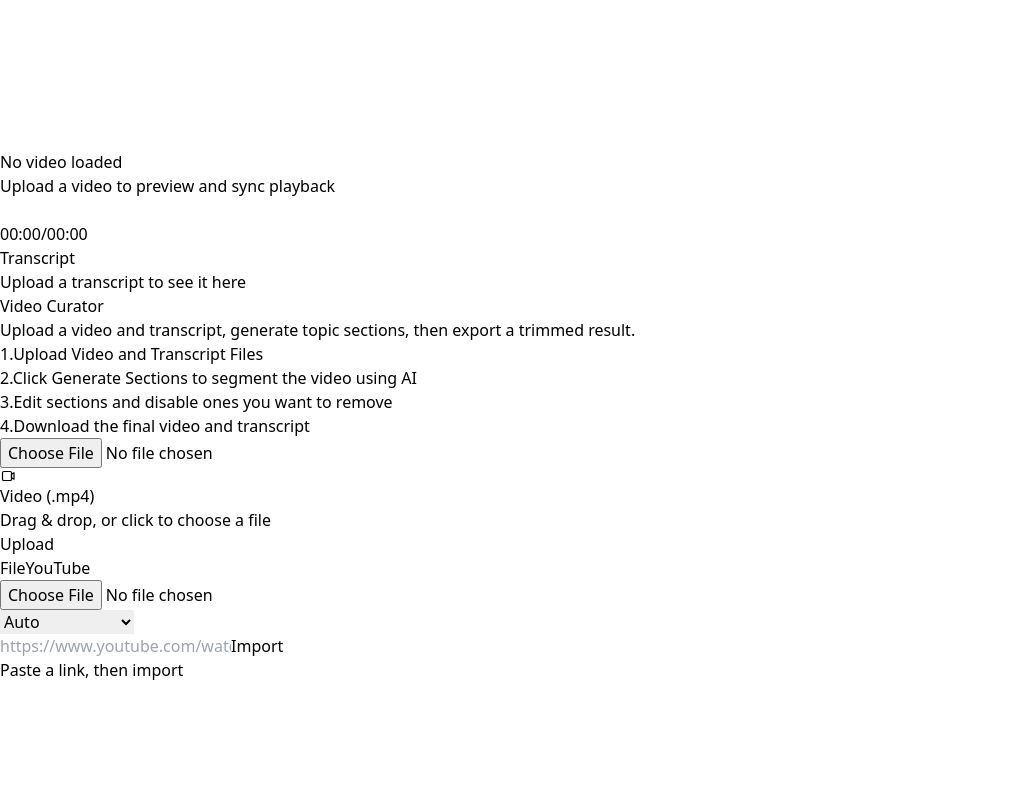
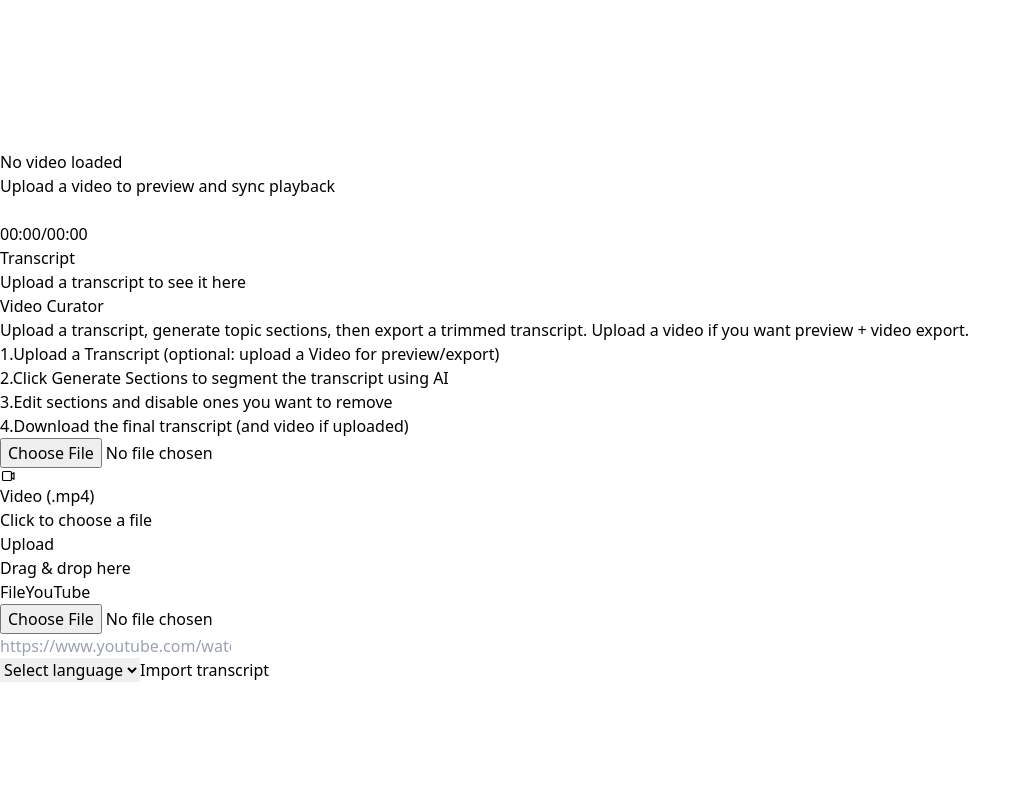
Before and after one commit to tauonlinecourses/AIVideoTools, a React (Vite) app in the folder video-curator/: page / in a window 1280 px wide. Both pictures are taken after a click on the tab "YouTube". Shown: the top 800 px of the page, without its empty margins (0-1031 px from the left). Built offline with nearby package versions, Linux system fonts and the light colour scheme.

Commit message:
feat: working on transcript without video file

```diff
--- a/video-curator/src/components/RightPanel.tsx
+++ b/video-curator/src/components/RightPanel.tsx
@@ -32,9 +32,9 @@ export function RightPanel({ onSeek }: RightPanelProps) {
 
   const state = useMemo(() => {
     if (sectionsCount > 0) return 'C'
-    if (videoFile && srtItemsCount > 0) return 'B'
+    if (srtItemsCount > 0) return 'B'
     return 'A'
-  }, [sectionsCount, videoFile, srtItemsCount])
+  }, [sectionsCount, srtItemsCount])
 
   const canGenerate = state === 'B' && !isGenerating
 
@@ -47,18 +47,18 @@ export function RightPanel({ onSeek }: RightPanelProps) {
               Video Curator
             </div>
             <div className="mt-1 text-sm text-gray-600">
-              Upload a video and transcript, generate topic sections, then export a trimmed result.
+              Upload a transcript, generate topic sections, then export a trimmed transcript. Upload a video if you want preview + video export.
             </div>
           </div>
 
           <ol className="mt-6 space-y-2 text-sm text-gray-800">
             <li className="flex gap-2">
               <span className="w-5 shrink-0 text-gray-500">1.</span>
-              <span>Upload Video and Transcript Files</span>
+              <span>Upload a Transcript (optional: upload a Video for preview/export)</span>
             </li>
             <li className="flex gap-2">
               <span className="w-5 shrink-0 text-gray-500">2.</span>
-              <span>Click Generate Sections to segment the video using AI</span>
+              <span>Click Generate Sections to segment the transcript using AI</span>
             </li>
             <li className="flex gap-2">
               <span className="w-5 shrink-0 text-gray-500">3.</span>
@@ -66,7 +66,7 @@ export function RightPanel({ onSeek }: RightPanelProps) {
             </li>
             <li className="flex gap-2">
               <span className="w-5 shrink-0 text-gray-500">4.</span>
-              <span>Download the final video and transcript</span>
+              <span>Download the final transcript (and video if uploaded)</span>
             </li>
           </ol>
 
@@ -125,8 +125,10 @@ export function RightPanel({ onSeek }: RightPanelProps) {
 
             <div className="mt-2 text-xs text-gray-600">
               {state === 'A'
-                ? 'Upload both files to enable generation.'
-                : 'Ready to generate sections from your transcript.'}
+                ? 'Upload a transcript to enable generation. Video is optional.'
+                : videoFile
+                  ? 'Ready to generate sections from your transcript.'
+                  : 'Ready to generate sections from your transcript. Upload a video anytime for preview and video export.'}
             </div>
           </div>
         </div>
--- a/video-curator/src/components/Timeline.tsx
+++ b/video-curator/src/components/Timeline.tsx
@@ -68,6 +68,7 @@ export function Timeline({ onSeek, onSectionClick, className }: TimelineProps) {
   const sections = useStore(s => s.sections)
   const videoDuration = useStore(s => s.videoDuration)
   const timelinePosterUrl = useStore(s => s.timelinePosterUrl)
+  const srtItems = useStore(s => s.srtItems)
 
   const containerRef = useRef<HTMLDivElement | null>(null)
   const playheadRef = useRef<HTMLDivElement | null>(null)
@@ -75,8 +76,18 @@ export function Timeline({ onSeek, onSectionClick, className }: TimelineProps) {
   const [containerWidthPx, setContainerWidthPx] = useState(0)
 
   const { blocks, totalDuration } = useMemo(() => {
+    const safeVideoDuration = Number.isFinite(videoDuration) && videoDuration > 0 ? videoDuration : 0
+    const transcriptDuration = (() => {
+      let maxEnd = 0
+      for (const it of srtItems) {
+        if (!it) continue
+        if (Number.isFinite(it.endTime)) maxEnd = Math.max(maxEnd, it.endTime)
+      }
+      return Number.isFinite(maxEnd) && maxEnd > 0 ? maxEnd : 0
+    })()
+
     if (sections.length === 0) {
-      return { blocks: [] as SectionBlock[], totalDuration: videoDuration }
+      return { blocks: [] as SectionBlock[], totalDuration: safeVideoDuration || transcriptDuration }
     }
     const durations = sections.map((s, idx) => {
       const { start, end } = sectionStartEnd(s, {
@@ -115,7 +126,7 @@ export function Timeline({ onSeek, onSectionClick, className }: TimelineProps) {
     }
 
     return { blocks, totalDuration: total }
-  }, [sections, videoDuration])
+  }, [sections, srtItems, videoDuration])
 
   useEffect(() => {
     const el = containerRef.current
--- a/video-curator/src/components/UploadZone.tsx
+++ b/video-curator/src/components/UploadZone.tsx
@@ -166,6 +166,8 @@ export const UploadZone = forwardRef<UploadZoneHandle, UploadZoneProps>(function
 
   const isLoaded = fileType === 'video' ? Boolean(videoFilename) : transcriptLoaded
 
+  const cardMinHeight = 'min-h-[112px]'
+
   return (
     <div className={className}>
       {/* Reserve a consistent header row so the upload cards align in RightPanel. */}
@@ -221,8 +223,27 @@ export const UploadZone = forwardRef<UploadZoneHandle, UploadZoneProps>(function
       />
 
       {fileType === 'transcript' && transcriptTab === 'youtube' ? (
+        <div
+          className={cx(
+            'w-full border px-4 py-3 text-left rounded-[6px] border-gray-200 bg-white',
+            cardMinHeight,
+          )}
+        >
           <YouTubeInput onImportedLabel={setTranscriptFilename} />
+        </div>
       ) : (
+        <div
+          className={cx(
+            'group w-full border text-left transition-colors rounded-[6px]',
+            cardMinHeight,
+            isDragOver
+              ? 'border-black bg-gray-50'
+              : isLoaded
+                ? 'border-black bg-gray-50'
+                : 'border-gray-200 bg-white hover:bg-gray-50',
+          )}
+        >
+          {/* Click-to-upload header area */}
           <div
             role="button"
             tabIndex={0}
@@ -233,17 +254,9 @@ export const UploadZone = forwardRef<UploadZoneHandle, UploadZoneProps>(function
                 inputRef.current?.click()
               }
             }}
-          onDrop={onDrop}
-          onDragOver={onDragOver}
-          onDragLeave={onDragLeave}
             className={cx(
-            'group w-full border px-4 py-3 text-left transition-colors rounded-[6px]',
+              'px-4 py-3',
               'focus:outline-none focus-visible:ring-2 focus-visible:ring-black focus-visible:ring-offset-2',
-            isDragOver
-              ? 'border-black bg-gray-50'
-              : isLoaded
-                ? 'border-black bg-gray-50'
-                : 'border-gray-200 bg-white hover:bg-gray-50',
             )}
             aria-label={`Upload ${label}`}
           >
@@ -261,10 +274,8 @@ export const UploadZone = forwardRef<UploadZoneHandle, UploadZoneProps>(function
                         {loadedFilename ?? 'Ready'}
                       </span>
                     </span>
-                ) : isDragOver ? (
-                  <span className="font-medium text-gray-900">Drop the file to upload</span>
                   ) : (
-                  <span>Drag & drop, or click to choose a file</span>
+                    <span>Click to choose a file</span>
                   )}
                 </div>
               </div>
@@ -274,15 +285,40 @@ export const UploadZone = forwardRef<UploadZoneHandle, UploadZoneProps>(function
                   'shrink-0 border px-2 py-1 text-xs font-medium rounded-[6px]',
                   isLoaded
                     ? 'border-black bg-black text-white group-hover:bg-gray-900'
-                  : isDragOver
-                    ? 'border-black bg-white text-gray-900'
                     : 'border-gray-200 bg-white text-gray-900 group-hover:bg-gray-50',
                 )}
               >
                 <span className="inline-flex items-center gap-1">
                   {isLoaded ? <CheckIcon /> : null}
-                <span>{isLoaded ? 'Uploaded' : isDragOver ? 'Release' : 'Upload'}</span>
+                  <span>{isLoaded ? 'Uploaded' : 'Upload'}</span>
                 </span>
+              </div>
+            </div>
+          </div>
+
+          {/* Drag-and-drop box */}
+          <div className="px-4 pb-3">
+            <div
+              role="button"
+              tabIndex={0}
+              onClick={() => inputRef.current?.click()}
+              onKeyDown={(e) => {
+                if (e.key === 'Enter' || e.key === ' ') {
+                  e.preventDefault()
+                  inputRef.current?.click()
+                }
+              }}
+              onDrop={onDrop}
+              onDragOver={onDragOver}
+              onDragLeave={onDragLeave}
+              className={cx(
+                'w-full border border-dashed px-3 py-2 text-xs text-gray-700 transition-colors rounded-[6px]',
+                'focus:outline-none focus-visible:ring-2 focus-visible:ring-black focus-visible:ring-offset-2',
+                isDragOver ? 'border-black bg-white text-gray-900' : 'border-gray-200 bg-gray-50',
+              )}
+              aria-label={`Drag and drop ${label}`}
+            >
+              {isDragOver ? 'Release to upload' : 'Drag & drop here'}
             </div>
           </div>
         </div>
--- a/video-curator/src/components/YouTubeInput.tsx
+++ b/video-curator/src/components/YouTubeInput.tsx
@@ -15,8 +15,7 @@ export interface YouTubeInputProps {
 
 export function YouTubeInput({ onImportedLabel, className }: YouTubeInputProps) {
   const [url, setUrl] = useState('')
-  const [langMode, setLangMode] = useState<'auto' | 'he' | 'en' | 'ar' | 'custom'>('auto')
-  const [customLang, setCustomLang] = useState('')
+  const [langMode, setLangMode] = useState<'auto' | 'he' | 'en' | 'ar'>('auto')
   const [busy, setBusy] = useState(false)
   const [error, setError] = useState<string | null>(null)
 
@@ -27,12 +26,7 @@ export function YouTubeInput({ onImportedLabel, className }: YouTubeInputProps)
     setError(null)
     setBusy(true)
     try {
-      const lang =
-        langMode === 'auto'
-          ? undefined
-          : langMode === 'custom'
-            ? (customLang.trim() || undefined)
-            : langMode
+      const lang = langMode === 'auto' ? undefined : langMode
 
       const { items, title, videoId } = await fetchYoutubeTranscriptAsSrtItems(url, { lang })
       const isRTL = detectDirection(items)
@@ -45,49 +39,13 @@ export function YouTubeInput({ onImportedLabel, className }: YouTubeInputProps)
     } finally {
       setBusy(false)
     }
-  }, [customLang, langMode, onImportedLabel, setSrtItems, url])
+  }, [langMode, onImportedLabel, setSrtItems, url])
 
-  const loadedHint = transcriptLoaded ? 'Transcript loaded' : 'Paste a link, then import'
+  const loadedHint = transcriptLoaded ? 'Transcript loaded' : null
 
   return (
     <div className={className}>
-      <div className="flex flex-col gap-2 sm:flex-row sm:items-stretch">
-        <div className="flex gap-2">
-          <select
-            name="youtube-lang"
-            value={langMode}
-            disabled={busy}
-            onChange={(e) => setLangMode(e.target.value as typeof langMode)}
-            className={cx(
-              'border border-gray-200 bg-white px-2 py-2 text-sm text-gray-900 outline-none',
-              'focus-visible:ring-2 focus-visible:ring-black focus-visible:ring-offset-2',
-              busy && 'opacity-60',
-            )}
-            aria-label="Transcript language"
-          >
-            <option value="auto">Auto</option>
-            <option value="he">Hebrew (he/iw)</option>
-            <option value="en">English (en)</option>
-            <option value="ar">Arabic (ar)</option>
-            <option value="custom">Custom…</option>
-          </select>
-          {langMode === 'custom' ? (
-            <input
-              type="text"
-              name="youtube-lang-custom"
-              value={customLang}
-              disabled={busy}
-              onChange={(e) => setCustomLang(e.target.value)}
-              placeholder="e.g. he, en, ar"
-              className={cx(
-                'w-[140px] border border-gray-200 bg-white px-2 py-2 text-sm text-gray-900 outline-none',
-                'focus-visible:ring-2 focus-visible:ring-black focus-visible:ring-offset-2',
-                busy && 'opacity-60',
-              )}
-              aria-label="Custom language code"
-            />
-          ) : null}
-        </div>
+      <div className="flex flex-col gap-2">
         <input
           type="url"
           name="youtube-url"
@@ -97,28 +55,49 @@ export function YouTubeInput({ onImportedLabel, className }: YouTubeInputProps)
           disabled={busy}
           onChange={(e) => setUrl(e.target.value)}
           className={cx(
-            'min-w-0 flex-1 border border-gray-200 bg-white px-3 py-2 text-sm text-gray-900 outline-none',
+            'w-full border border-gray-200 bg-white px-3 py-2 text-sm text-gray-900 outline-none',
             'focus-visible:ring-2 focus-visible:ring-black focus-visible:ring-offset-2',
             busy && 'opacity-60',
           )}
         />
+
+        <div className="grid grid-cols-1 gap-2 sm:grid-cols-[minmax(0,1fr)_auto] sm:items-stretch">
+          <select
+            name="youtube-lang"
+            value={langMode}
+            disabled={busy}
+            onChange={(e) => setLangMode(e.target.value as typeof langMode)}
+            className={cx(
+              'w-full border border-gray-200 bg-white px-2 py-2 text-sm text-gray-900 outline-none',
+              'focus-visible:ring-2 focus-visible:ring-black focus-visible:ring-offset-2',
+              busy && 'opacity-60',
+            )}
+            aria-label="Transcript language"
+          >
+            <option value="auto">Select language</option>
+            <option value="he">Hebrew (he/iw)</option>
+            <option value="en">English (en)</option>
+            <option value="ar">Arabic (ar)</option>
+          </select>
+
           <button
             type="button"
             disabled={busy || !url.trim()}
             onClick={() => void onImport()}
             className={cx(
-            'shrink-0 border px-4 py-2 text-sm font-semibold transition-colors rounded-[6px]',
+              'w-full shrink-0 border px-4 py-2 text-sm font-semibold transition-colors rounded-[6px] sm:w-auto',
               'focus:outline-none focus-visible:ring-2 focus-visible:ring-black focus-visible:ring-offset-2',
               busy || !url.trim()
                 ? 'cursor-not-allowed border-gray-200 bg-gray-50 text-gray-400'
                 : 'border-black bg-black text-white hover:bg-gray-900',
             )}
           >
-          {busy ? 'Importing…' : 'Import'}
+            {busy ? 'Importing…' : 'Import transcript'}
           </button>
         </div>
+      </div>
 
-      <div className="mt-2 text-xs text-gray-600">{loadedHint}</div>
+      {!loadedHint ? null : <div className="mt-2 text-xs text-gray-600">{loadedHint}</div>}
 
       {error ? (
         <div className="mt-2 border border-red-200 bg-red-50 px-3 py-2 text-xs font-medium text-red-900">
```
Also changed, not shown: video-curator/src/App.tsx (+9 -2 lines), 1 other file (tests, documents, lock files or other folders). Lines whose indentation alone changed are shown as unchanged.
